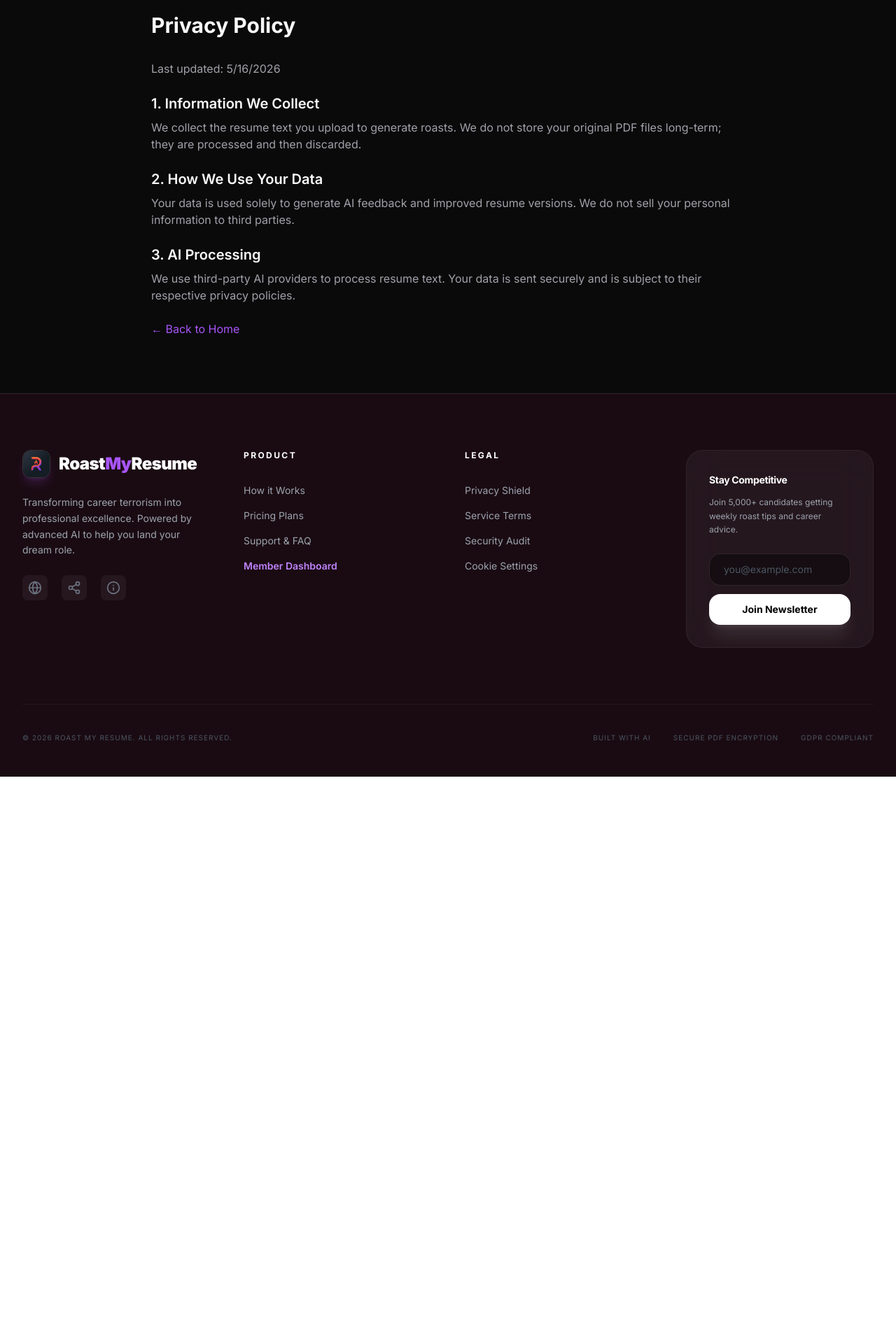
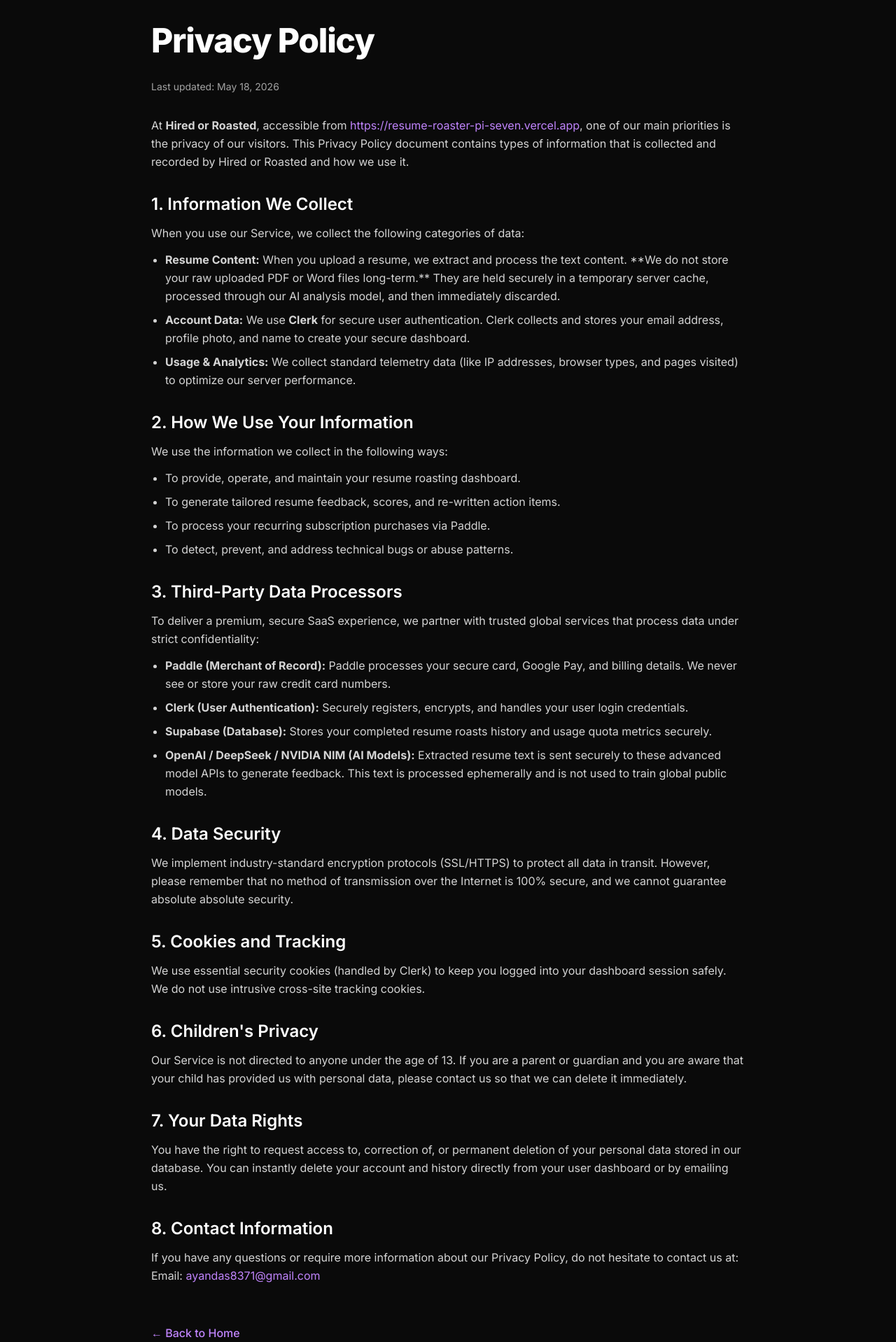
Before and after one commit to ayandas8371-art/resume-roaster, a Next.js app: page /privacy in a window 1280 px wide. Shown: the part 62-1980 px from the top of the page at 70% size. Before the commit the page ends 1172 px from the top, so only its background shows below. Built offline with nearby package versions, Linux system fonts and the light colour scheme; no server answers.

Commit message:
\Upgrade Terms of Service and Privacy Policy pages to enterprise-grade Paddle-compliant documents"

```diff
--- a/src/app/(marketing)/privacy/page.tsx
+++ b/src/app/(marketing)/privacy/page.tsx
@@ -2,23 +2,109 @@
 
 export default function PrivacyPage() {
   return (
-    <div className="mx-auto max-w-4xl px-4 py-20 sm:px-6">
-      <h1 className="text-3xl font-bold text-text-primary">Privacy Policy</h1>
-      <div className="mt-8 space-y-6 text-text-secondary">
-        <p>Last updated: {new Date().toLocaleDateString()}</p>
-        <section>
-          <h2 className="text-xl font-semibold text-text-primary">1. Information We Collect</h2>
-          <p className="mt-2">We collect the resume text you upload to generate roasts. We do not store your original PDF files long-term; they are processed and then discarded.</p>
+    <div className="mx-auto max-w-4xl px-4 py-24 sm:px-6">
+      <h1 className="text-4xl font-extrabold text-white tracking-tight sm:text-5xl">Privacy Policy</h1>
+      <div className="mt-8 space-y-8 text-neutral-300 leading-relaxed">
+        <p className="text-sm text-neutral-400">Last updated: May 18, 2026</p>
+
+        <p>
+          At <strong>Hired or Roasted</strong>, accessible from <Link href="https://resume-roaster-pi-seven.vercel.app" className="text-purple-400 hover:underline">https://resume-roaster-pi-seven.vercel.app</Link>, one of our main priorities is the privacy of our visitors. This Privacy Policy document contains types of information that is collected and recorded by Hired or Roasted and how we use it.
+        </p>
+
+        <section className="space-y-3">
+          <h2 className="text-2xl font-semibold text-white">1. Information We Collect</h2>
+          <p>
+            When you use our Service, we collect the following categories of data:
+          </p>
+          <ul className="list-disc pl-5 space-y-2">
+            <li>
+              <strong>Resume Content:</strong> When you upload a resume, we extract and process the text content. **We do not store your raw uploaded PDF or Word files long-term.** They are held securely in a temporary server cache, processed through our AI analysis model, and then immediately discarded.
+            </li>
+            <li>
+              <strong>Account Data:</strong> We use <strong>Clerk</strong> for secure user authentication. Clerk collects and stores your email address, profile photo, and name to create your secure dashboard.
+            </li>
+            <li>
+              <strong>Usage & Analytics:</strong> We collect standard telemetry data (like IP addresses, browser types, and pages visited) to optimize our server performance.
+            </li>
+          </ul>
         </section>
-        <section>
-          <h2 className="text-xl font-semibold text-text-primary">2. How We Use Your Data</h2>
-          <p className="mt-2">Your data is used solely to generate AI feedback and improved resume versions. We do not sell your personal information to third parties.</p>
+
+        <section className="space-y-3">
+          <h2 className="text-2xl font-semibold text-white">2. How We Use Your Information</h2>
+          <p>
+            We use the information we collect in the following ways:
+          </p>
+          <ul className="list-disc pl-5 space-y-2">
+            <li>To provide, operate, and maintain your resume roasting dashboard.</li>
+            <li>To generate tailored resume feedback, scores, and re-written action items.</li>
+            <li>To process your recurring subscription purchases via Paddle.</li>
+            <li>To detect, prevent, and address technical bugs or abuse patterns.</li>
+          </ul>
         </section>
-        <section>
-          <h2 className="text-xl font-semibold text-text-primary">3. AI Processing</h2>
-          <p className="mt-2">We use third-party AI providers to process resume text. Your data is sent securely and is subject to their respective privacy policies.</p>
+
+        <section className="space-y-3">
+          <h2 className="text-2xl font-semibold text-white">3. Third-Party Data Processors</h2>
+          <p>
+            To deliver a premium, secure SaaS experience, we partner with trusted global services that process data under strict confidentiality:
+          </p>
+          <ul className="list-disc pl-5 space-y-2">
+            <li>
+              <strong>Paddle (Merchant of Record):</strong> Paddle processes your secure card, Google Pay, and billing details. We never see or store your raw credit card numbers.
+            </li>
+            <li>
+              <strong>Clerk (User Authentication):</strong> Securely registers, encrypts, and handles your user login credentials.
+            </li>
+            <li>
+              <strong>Supabase (Database):</strong> Stores your completed resume roasts history and usage quota metrics securely.
+            </li>
+            <li>
+              <strong>OpenAI / DeepSeek / NVIDIA NIM (AI Models):</strong> Extracted resume text is sent securely to these advanced model APIs to generate feedback. This text is processed ephemerally and is not used to train global public models.
+            </li>
+          </ul>
         </section>
-        <Link href="/" className="inline-block mt-8 text-accent-purple hover:underline">← Back to Home</Link>
+
+        <section className="space-y-3">
+          <h2 className="text-2xl font-semibold text-white">4. Data Security</h2>
+          <p>
+            We implement industry-standard encryption protocols (SSL/HTTPS) to protect all data in transit. However, please remember that no method of transmission over the Internet is 100% secure, and we cannot guarantee absolute absolute security.
+          </p>
+        </section>
+
+        <section className="space-y-3">
+          <h2 className="text-2xl font-semibold text-white">5. Cookies and Tracking</h2>
+          <p>
+            We use essential security cookies (handled by Clerk) to keep you logged into your dashboard session safely. We do not use intrusive cross-site tracking cookies.
+          </p>
+        </section>
+
+        <section className="space-y-3">
+          <h2 className="text-2xl font-semibold text-white">6. Children's Privacy</h2>
+          <p>
+            Our Service is not directed to anyone under the age of 13. If you are a parent or guardian and you are aware that your child has provided us with personal data, please contact us so that we can delete it immediately.
+          </p>
+        </section>
+
+        <section className="space-y-3">
+          <h2 className="text-2xl font-semibold text-white">7. Your Data Rights</h2>
+          <p>
+            You have the right to request access to, correction of, or permanent deletion of your personal data stored in our database. You can instantly delete your account and history directly from your user dashboard or by emailing us.
+          </p>
+        </section>
+
+        <section className="space-y-3">
+          <h2 className="text-2xl font-semibold text-white">8. Contact Information</h2>
+          <p>
+            If you have any questions or require more information about our Privacy Policy, do not hesitate to contact us at:
+            <br />
+            Email: <a href="mailto:ayandas8371@gmail.com" className="text-purple-400 hover:text-purple-300 hover:underline">ayandas8371@gmail.com</a>
+          </p>
+        </section>
+
+        <div className="pt-6">
+          <Link href="/" className="inline-flex items-center text-purple-400 hover:text-purple-300 font-medium transition-colors">
+            ← Back to Home
+          </Link>
+        </div>
       </div>
     </div>
   );
--- a/src/app/(marketing)/terms/page.tsx
+++ b/src/app/(marketing)/terms/page.tsx
@@ -2,23 +2,103 @@
 
 export default function TermsPage() {
   return (
-    <div className="mx-auto max-w-4xl px-4 py-20 sm:px-6">
-      <h1 className="text-3xl font-bold text-text-primary">Terms of Service</h1>
-      <div className="mt-8 space-y-6 text-text-secondary">
-        <p>Last updated: {new Date().toLocaleDateString()}</p>
-        <section>
-          <h2 className="text-xl font-semibold text-text-primary">1. Acceptable Use</h2>
-          <p className="mt-2">By using Roast My Resume, you agree not to upload harmful, illegal, or offensive content. We reserve the right to terminate access for users who violate these terms.</p>
+    <div className="mx-auto max-w-4xl px-4 py-24 sm:px-6">
+      <h1 className="text-4xl font-extrabold text-white tracking-tight sm:text-5xl">Terms of Service</h1>
+      <div className="mt-8 space-y-8 text-neutral-300 leading-relaxed">
+        <p className="text-sm text-neutral-400">Last updated: May 18, 2026</p>
+
+        <p>
+          Welcome to <strong>Hired or Roasted</strong>. Please read these Terms of Service ("Terms") carefully before using our website at <Link href="https://resume-roaster-pi-seven.vercel.app" className="text-purple-400 hover:underline">https://resume-roaster-pi-seven.vercel.app</Link> (the "Service") operated by Hired or Roasted ("us", "we", or "our").
+        </p>
+
+        <section className="space-y-3">
+          <h2 className="text-2xl font-semibold text-white">1. Acceptance of Terms</h2>
+          <p>
+            By accessing or using the Service, you agree to be bound by these Terms and our Privacy Policy. If you disagree with any part of the terms, you may not access the Service.
+          </p>
         </section>
-        <section>
-          <h2 className="text-xl font-semibold text-text-primary">2. Subscriptions & Payments</h2>
-          <p className="mt-2">Subscriptions are handled through RevenueCat and Stripe. You can cancel at any time through your billing dashboard. Refunds are subject to our refund policy.</p>
+
+        <section className="space-y-3">
+          <h2 className="text-2xl font-semibold text-white">2. Description of Service</h2>
+          <p>
+            Hired or Roasted provides an AI-powered resume analysis, critique, scorecard generation, and career optimization utility. The Service is provided "as is" and is intended for informational, educational, and entertainment purposes. We do not guarantee career placement, job offers, or specific resume performance outcomes.
+          </p>
         </section>
-        <section>
-          <h2 className="text-xl font-semibold text-text-primary">3. Disclaimer</h2>
-          <p className="mt-2">Roast My Resume provides AI-generated feedback for entertainment and educational purposes. We do not guarantee job placement or career outcomes.</p>
+
+        <section className="space-y-3">
+          <h2 className="text-2xl font-semibold text-white">3. Subscriptions, Payments & Billing</h2>
+          <p>
+            Our order process and payment transactions are handled securely by our Merchant of Record, <strong>Paddle</strong>.
+          </p>
+          <ul className="list-disc pl-5 space-y-2">
+            <li>
+              <strong>Billing Cycle:</strong> Subscriptions are billed on a recurring monthly or annual basis depending on the plan chosen (Starter or Pro). Your subscription will automatically renew under the same conditions unless cancelled.
+            </li>
+            <li>
+              <strong>Cancellation:</strong> You may cancel your subscription at any time directly through your billing portal in the user dashboard. Upon cancellation, you will retain access to your premium features until the end of your current active billing period.
+            </li>
+            <li>
+              <strong>Price Changes:</strong> We reserve the right to adjust subscription rates at any time. Any rate modifications will be communicated in advance, allowing you ample time to cancel prior to renewal.
+            </li>
+          </ul>
         </section>
-        <Link href="/" className="inline-block mt-8 text-accent-purple hover:underline">← Back to Home</Link>
+
+        <section className="space-y-3">
+          <h2 className="text-2xl font-semibold text-white">4. Refund Policy</h2>
+          <p>
+            We want you to be completely satisfied with Hired or Roasted. Because our Service provides immediate digital value (AI processing tokens), our refund rules are structured as follows:
+          </p>
+          <ul className="list-disc pl-5 space-y-2">
+            <li>
+              You are eligible for a full refund within **14 days** of your initial purchase if you have not consumed more than **1 AI resume roast** credit.
+            </li>
+            <li>
+              To request a refund, please contact our support team at <a href="mailto:ayandas8371@gmail.com" className="text-purple-400 hover:underline">ayandas8371@gmail.com</a> with your account email and purchase details.
+            </li>
+            <li>
+              Refunds will be processed back to your original payment method via Paddle within 5 to 10 business days.
+            </li>
+          </ul>
+        </section>
+
+        <section className="space-y-3">
+          <h2 className="text-2xl font-semibold text-white">5. Intellectual Property & Acceptable Use</h2>
+          <p>
+            You retain all rights to the resume text and files you upload to the Service. By uploading, you grant us a temporary, non-exclusive license to process your resume through our secure server infrastructure and third-party AI models solely to generate your roasts.
+          </p>
+          <p>
+            You agree not to upload any resume containing malicious code, illegal materials, or hate speech. We reserve the right to terminate accounts that violate these guidelines immediately.
+          </p>
+        </section>
+
+        <section className="space-y-3">
+          <h2 className="text-2xl font-semibold text-white">6. Limitation of Liability</h2>
+          <p>
+            In no event shall Hired or Roasted, nor its directors, employees, or partners, be liable for any indirect, incidental, special, consequential, or punitive damages, including without limitation, loss of profits, data, use, goodwill, or other intangible losses, resulting from your access to or use of or inability to access or use the Service.
+          </p>
+        </section>
+
+        <section className="space-y-3">
+          <h2 className="text-2xl font-semibold text-white">7. Governing Law</h2>
+          <p>
+            These Terms shall be governed and construed in accordance with the laws of India, without regard to its conflict of law provisions.
+          </p>
+        </section>
+
+        <section className="space-y-3">
+          <h2 className="text-2xl font-semibold text-white">8. Contact Us</h2>
+          <p>
+            If you have any questions about these Terms, please contact us at:
+            <br />
+            Email: <a href="mailto:ayandas8371@gmail.com" className="text-purple-400 hover:underline">ayandas8371@gmail.com</a>
+          </p>
+        </section>
+
+        <div className="pt-6">
+          <Link href="/" className="inline-flex items-center text-purple-400 hover:text-purple-300 font-medium transition-colors">
+            ← Back to Home
+          </Link>
+        </div>
       </div>
     </div>
   );
```
